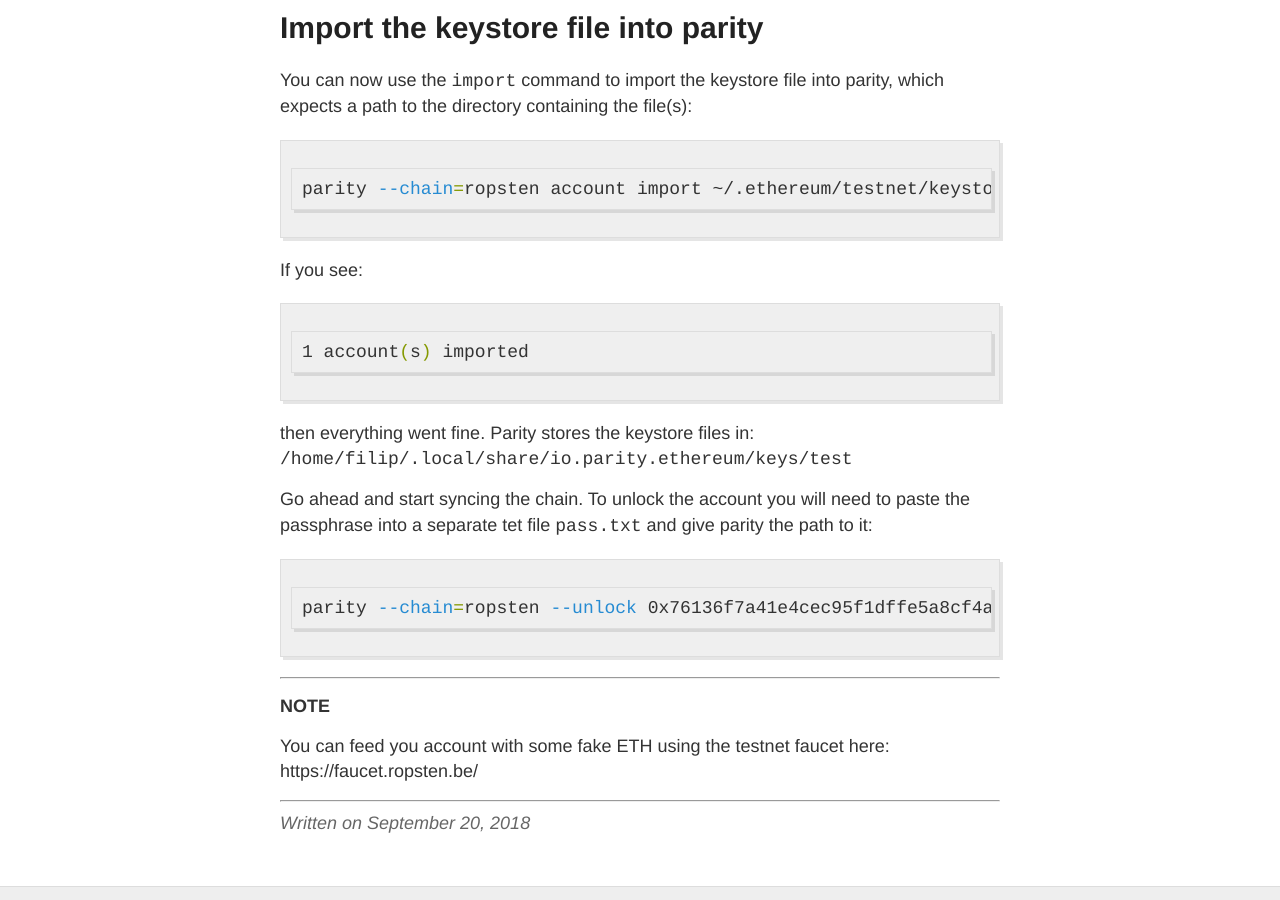
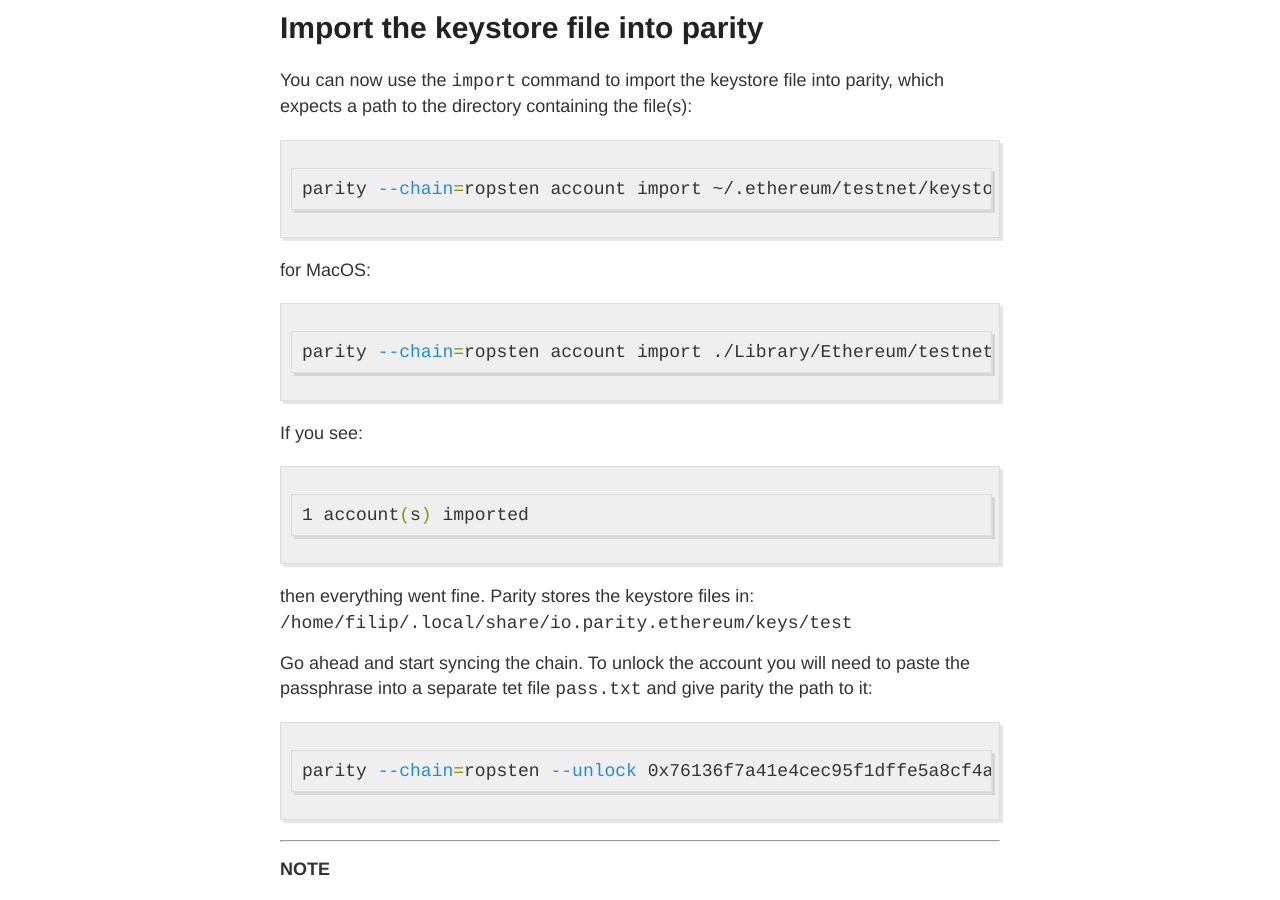
Before and after one commit to fbielejec/fbielejec.github.io, a Jekyll site: the page built from _posts/2018-09-20-parity-import.md, in a window 1280 px wide and 900 px high, scrolled down 2024 px. Built offline with Jekyll 4.4.1, drawn with Linux system fonts in a browser that asks for light colours.

Commit message:
Daniels adjustment

````diff
--- a/_posts/2018-09-20-parity-import.md
+++ b/_posts/2018-09-20-parity-import.md
@@ -73,6 +73,12 @@
 parity --chain=ropsten account import ~/.ethereum/testnet/keystore/
 ```
 
+for MacOS:
+
+```bash
+parity --chain=ropsten account import ./Library/Ethereum/testnet/keystore
+```
+
 If you see:
 
 ``` bash
````
